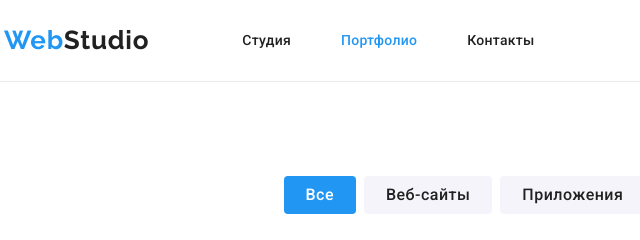
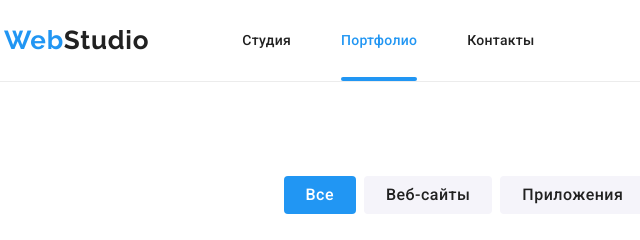
Before and after one commit to Marse11/goit-markup-hw-05, a plain HTML site: page portfolio.html in a window 1280 px wide. Shown: the top 240 px of the page, 51-691 px from the left. Drawn offline with nearby package versions, Linux system fonts and the light colour scheme.

Commit message:
Додає підкреслювання в хедер

```diff
--- a/css/styles.css
+++ b/css/styles.css
@@ -134,6 +134,32 @@ ol {
 .header-item:not(:last-child) {
   margin-right: 50px;
 }
+
+.header-link.current {
+  position: relative;
+}
+
+.header-link::after {
+  content: '';
+
+  position: absolute;
+  left: 0;
+  bottom: -1px;
+
+  display: block;
+  width: 100%;
+  height: 4px;
+  border-radius: 2px;
+  background-color: var(--accent-color);
+  /* transform: scaleX(0);
+  transition: transform 250ms cubic-bezier(0.4, 0, 0.2, 1); */
+}
+
+/* .header-link:hover::after,
+.header-link:focus::after {
+  transform: scaleX(1);
+
+} */
 
 .contacts {
   display: flex;
```
